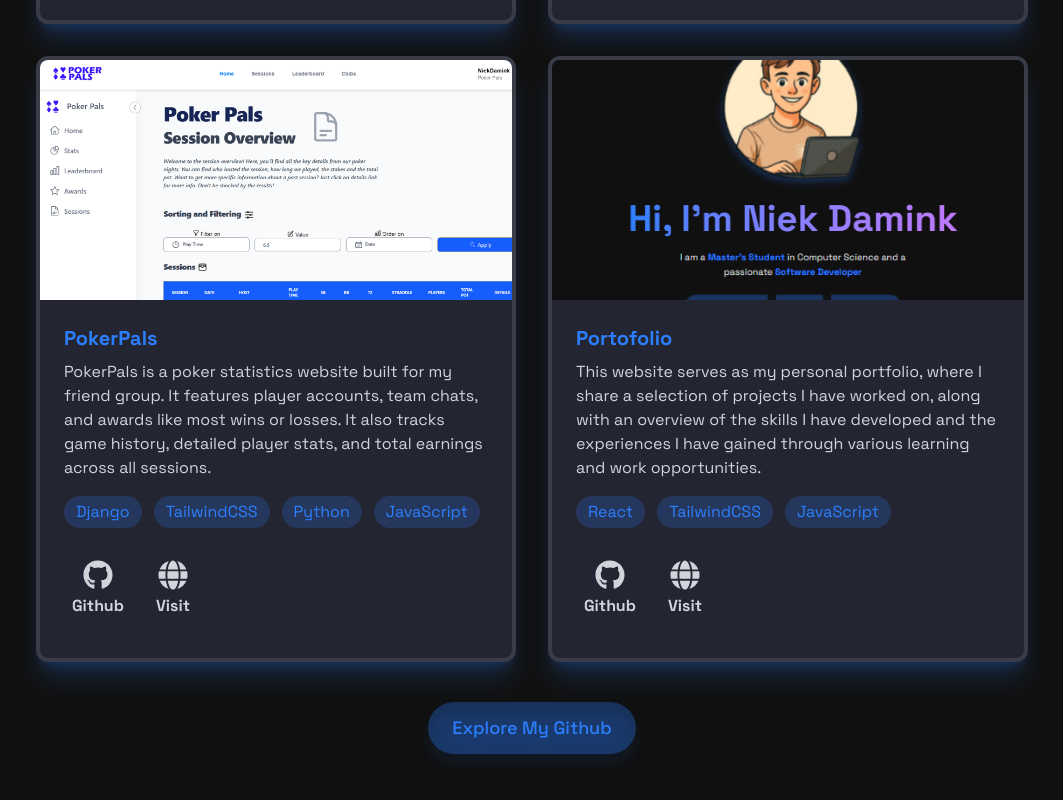
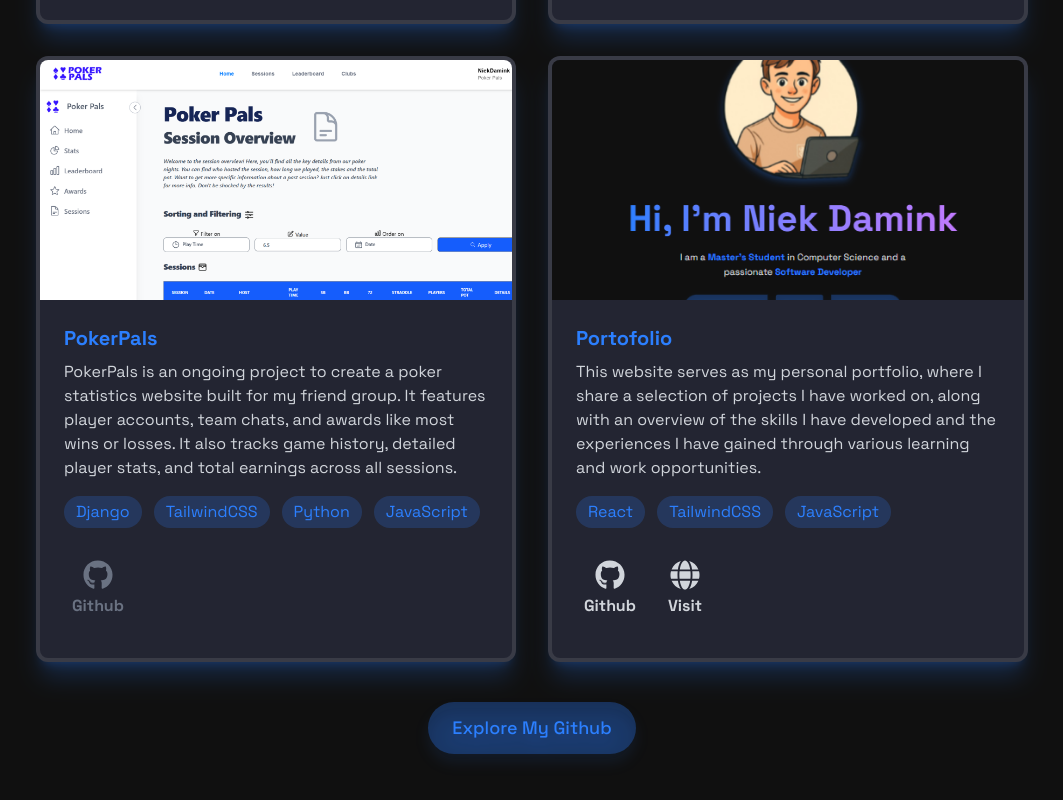
Before and after one commit to Niek-Damink/Portfolio, a React (Vite) app: page / in a window 1280 px wide. Shown: the part 3008-3808 px from the top of the page, without its empty margins (108-1171 px from the left). Built offline with nearby package versions, Linux system fonts and the light colour scheme.

Commit message:
made some buttons active and some not

```diff
--- a/src/components/sections/Projects.jsx
+++ b/src/components/sections/Projects.jsx
@@ -14,25 +14,25 @@
         title: "MerlinRoads",
         photo: MerlinRoads,
         technologies:["Python", "Dash", "Weaverlet", "SUMO", "HERE/TomTom/Maps APIs"],
-        links:[{icon:FaGithub, link:"https://github.com/J-a-c-c-o/MerlinRoads", name:"Github"}, {icon:FaYoutube, link:"https://youtu.be/WXPFHcs8VAs", name:"Overview"}],
+        links:[{icon:FaGithub, link:"https://github.com/J-a-c-c-o/MerlinRoads", name:"Github", active:false}, {icon:FaYoutube, link:"https://youtu.be/WXPFHcs8VAs", name:"Overview", active:true}],
         description:"MerlinRoads is an interactive dashboard for visualizing and analyzing road incident data on urban road networks. It combines real-time and historical data with features like map filtering, SUMO-based traffic simulation, and visual analytics to support data-driven decisions."
     }, {
         title: "LBC Task Scheduling Heuristic",
         photo: task_scheduling,
         technologies:["Python", "R", "IGraph", "Jupyter Notebook", "Data Visualization"],
-        links:[{icon:FaGithub, link:"https://github.com/Niek-Damink/LBC_TaskSched", name:"Github"}, {icon:FaBookOpen, link:"/Research_Project_Paper.pdf", name:"Read"}],
+        links:[{icon:FaGithub, link:"https://github.com/Niek-Damink/LBC_TaskSched", name:"Github", active:true}, {icon:FaBookOpen, link:"/Research_Project_Paper.pdf", name:"Read", active:true}],
         description:"This project, developed as part of my thesis, introduces task scheduling heuristics based on Longest Betweenness Centrality to improve efficiency in distributed systems. The heuristics are evaluated against established methods using synthetic task graphs."
     }, {
         title: "PokerPals",
         photo: PokerPals,
         technologies:["Django", "TailwindCSS", "Python", "JavaScript"],
-        links:[{icon:FaGithub, link:"https://github.com/Niek-Damink/PokerPals", name:"Github"}, {icon:FaGlobe, link:"https://pokerpals.nl", name:"Visit"}],
-        description:"PokerPals is a poker statistics website built for my friend group. It features player accounts, team chats, and awards like most wins or losses. It also tracks game history, detailed player stats, and total earnings across all sessions."
+        links:[{icon:FaGithub, link:"https://github.com/Niek-Damink/PokerPals", name:"Github", active:false}],
+        description:"PokerPals is an ongoing project to create a poker statistics website built for my friend group. It features player accounts, team chats, and awards like most wins or losses. It also tracks game history, detailed player stats, and total earnings across all sessions."
     }, {
         title: "Portofolio",
         photo: portofolio,
         technologies:["React", "TailwindCSS", "JavaScript"],
-        links:[{icon:FaGithub, link:"https://github.com/Niek-Damink/portofolio", name:"Github"}, {icon:FaGlobe, link:"https://niekdamink.com", name:"Visit"}],
+        links:[{icon:FaGithub, link:"https://github.com/Niek-Damink/portofolio", name:"Github", active:true}, {icon:FaGlobe, link:"https://niekdamink.com", name:"Visit", active:true}],
         description:"This website serves as my personal portfolio, where I share a selection of projects I have worked on, along with an overview of the skills I have developed and the experiences I have gained through various learning and work opportunities."
     }
 ]
@@ -69,10 +69,11 @@
                             {project.links.map((link, key3) => (
                                 <a
                                     key={key3}
-                                    href={link.link}
-                                    target="_blank"
-                                    rel="noreferrer"
-                                    className='text-primaryText hover:text-blue-400 flex flex-col transition-all hover:-translate-y-1 items-center'
+                                    href={link.active ? link.link : undefined}
+                                    target={link.active ? "_blank" : undefined}
+                                    rel={link.active ? "noreferrer" : undefined}
+                                    className={`flex flex-col transition-all items-center
+                                        ${link.active ? "hover:text-blue-400 hover:-translate-y-1 text-primaryText" : "text-gray-500"}`}
                                 >
                                     <link.icon className='text-3xl transition-all duration-500' />
                                     <p className='text-center mt-1 font-bold transition-all duration-500'>{link.name}</p>
```
